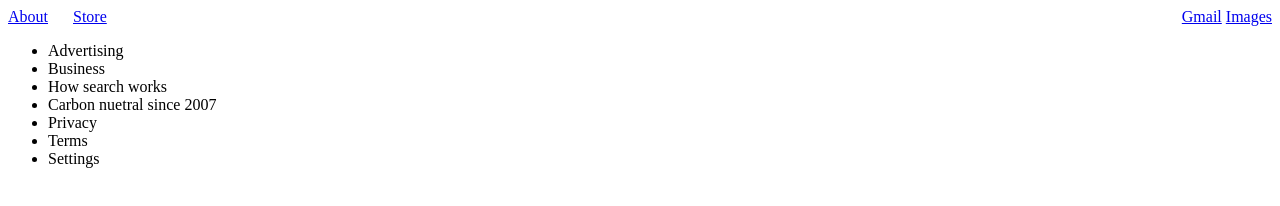
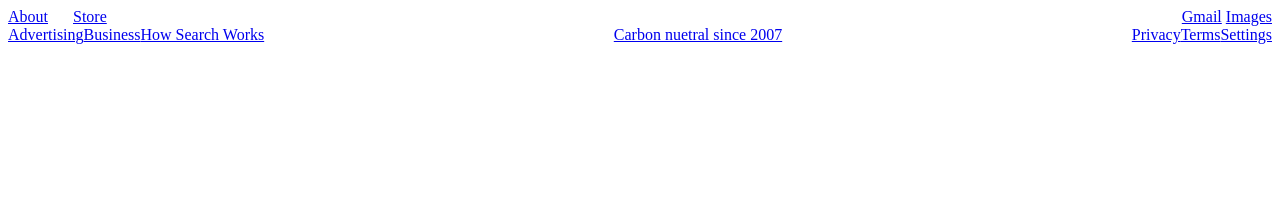
Before and after one commit to ScottyG666/google-homepage, a plain HTML site: page index.html in a window 1280 px wide. Drawn offline with Linux system fonts and the light colour scheme; files that its build step writes are made by us from their sources; files whose address does not match are found by name.

Commit message:
this was a markup i did under code pen. i feel the styling is more syntactic and cohesive. ive also linked a css style sheet.

```diff
--- a/index.html
+++ b/index.html
@@ -1,27 +1,29 @@
 <!DOCTYPE html>
-
 <html>
     <head>
+        <title>
+            Google homepage, nothing suspicious here
+        </title>
+        <link href="/home/scott/the_odin_project/google-homepage/styles.css" rel="stylesheet" tyoe="text/css">
 
-        <title>
-            Google home page text
-        </title>
-        <link rel="stylesheet" type="text/css" href="css/styles.css" />
     </head>
     <body>
      <div id="navigation">
         <header>
          <nav>
-                   <a class ="google-header" href=" ">About </a>
+            <a class="google-header" href=" ">About </a>
             <a class="google-header" href=" ">Store</a>
             <div class="header-space">
                 <a class="google-header" href=" ">Gmail</a>
 
                 <a class="google-header" href=" ">Images</a>
-                       <a class="google-header" href=" "> <!--google apps--> </a>
-                       <a class="google-header" href=" "> <!--google account --></a>
+                <a class="google-header" href=" ">
+              <!--google apps-->
+                </a>
+                <a class="google-header" href=" ">
+              <!--google account -->
+                </a>
             </div>
-
 
             </nav>
         </header>
@@ -38,29 +40,21 @@
         </form>
         </div>
         <footer id="footer">
-           <ul>
-               <li>
-                   Advertising
-               </li>
-               <li>
-                   Business
-               </li>
-               <li>
-                   How search works
-               </li>
-               <li>
-                   Carbon nuetral since 2007
-               </li>
-               <li>
-                   Privacy
-               </li>
-               <li>
-                   Terms
-               </li>
-               <li>
-                   Settings
-               </li>
-           </ul>
+        <div id="footer-contents">
+            <a class="google-footer" href=" ">Advertising</a>
+
+            <a class="google-footer" href=" ">Business</a>
+            <a class="google-footer" href=" ">How Search Works
+            </a>
+            <a class="carbon" href=" ">Carbon nuetral since 2007
+            </a>
+            <a class="google-footer" href=" ">Privacy</a>
+            <a class="google-footer" href=" ">Terms
+            </a>
+            <a class="google-footer" href=" ">Settings
+            </a>
+        </div>
+
         </footer>
      </body>
      </html>
```
Lines whose indentation alone changed are shown as unchanged.
